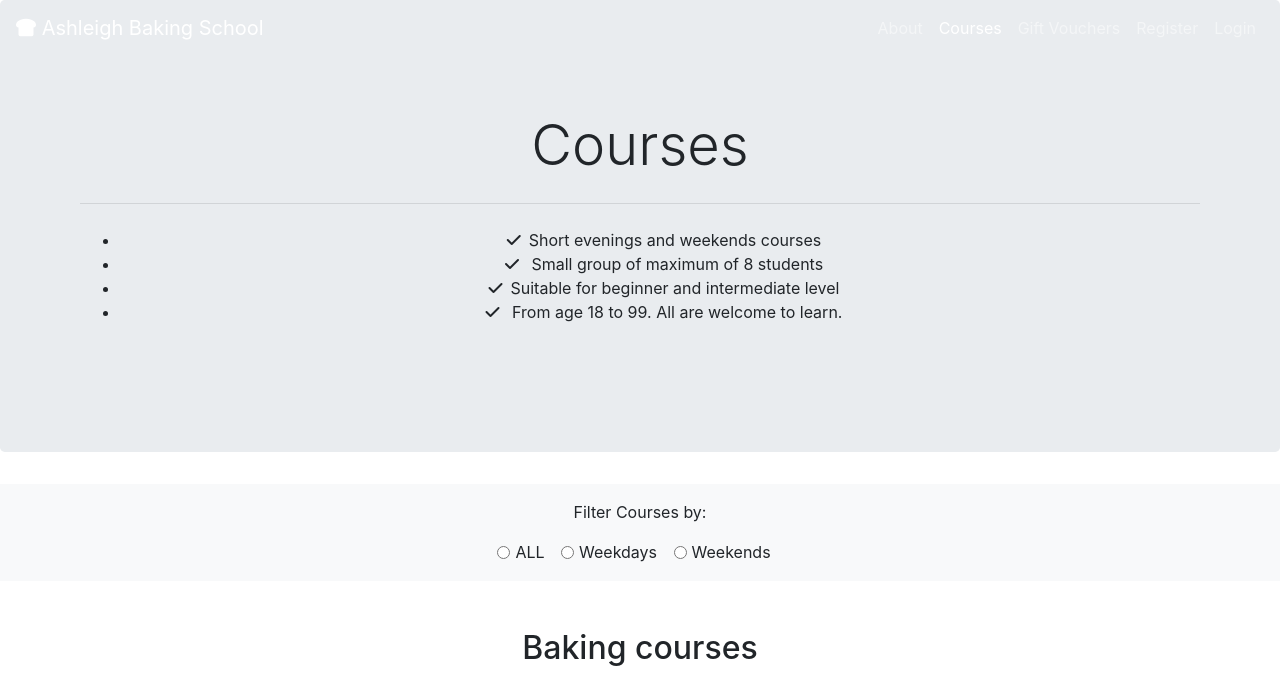
After one commit to capel82/testing_django, a Django app: page /courses in a window 1280 px wide. The commit adds this page. Shown: the top 673 px of the page. Run offline with Django 3.2, Linux system fonts and the light colour scheme; some libraries are stand-ins or nearby versions; some web fonts are replaced.

Commit message:
created frontend courses.html

```diff
--- a/pages/urls.py
+++ b/pages/urls.py
@@ -5,6 +5,7 @@ from . import views
 urlpatterns = [
     path('', views.index, name="index"),
     path('about', views.about, name="about"),
-    path('contact', views.contact, name="contact")
+    path('contact', views.contact, name="contact"),
+    path('courses', views.courses, name="courses")
 
 ]
--- a/pages/views.py
+++ b/pages/views.py
@@ -9,3 +9,6 @@ def about(request):
 
 def contact(request):
     return render(request,'pages/contact.html')
+
+def courses(request):
+    return render(request,'pages/courses.html')
--- /dev/null
+++ b/templates/pages/courses.html
@@ -0,0 +1,72 @@
+{% extends 'base.html' %}
+{% load static %}
+
+{% block content %}
+
+<div class="container-fluid p-0">
+    <div class="jumbotron jumbotron-courses">
+        <div class="overlay mx-auto p-5 text-center">
+            <p class="display-4 jumbotron_shoutout">Courses</p>
+            <hr class="my-4">
+            <ul class="jumbotron_descriptions">
+            <li><i class="fas fa-check mx-2"></i>Short evenings and weekends courses</li>
+            <li><i class="fas fa-check mx-2"></i> Small group of maximum of 8 students</li>
+            <li><i class="fas fa-check mx-2"></i>Suitable for beginner and intermediate level</li>
+            <li><i class="fas fa-check mx-2"></i> From age 18 to 99. All are welcome to learn.</li>
+            </ul>
+        </div>
+    </div>
+</div>
+<div class="container-fluid p-3 bg-light">
+    <div class="row filter_checkbox text-center">
+        <div class="col-md-12">
+            <p>Filter Courses by:</p>
+            <div class="form-check form-check-inline">
+                <input class="form-check-input" type="radio" name="inlineRadioOptions" id="checkbox_all" value="option1">
+                <label class="form-check-label" for="checkbox_all">ALL</label>
+            </div>
+            <div class="form-check form-check-inline">
+                <input class="form-check-input" type="radio" name="inlineRadioOptions" id="checkbox1" value="option1">
+                <label class="form-check-label" for="checkbox1">Weekdays</label>
+            </div>
+            <div class="form-check form-check-inline">
+                <input class="form-check-input" type="radio" name="inlineRadioOptions" id="checkbox2" value="option2">
+                <label class="form-check-label" for="checkbox2">Weekends</label>
+            </div>
+        </div>
+    </div>
+</div>
+<div class="container">
+    <div class="row text-center mt-5">
+        <div class="col-md-12">
+            <h2>Baking courses</h2>
+        </div>
+    <div class="row mb-5">
+        <div class="col-md-4">
+            <div class="card index-card">
+                    <img class="img-index card-img-top img-thumbnail" src="{% static 'img/eclairs.jpg' %}" alt="Card image cap">
+                <div class="card-body cardbody1 text-center">
+                    <a href="pastry.html" class="card-link">Pastries</a>
+                </div>
+            </div>
+        </div>
+        <div class="col-md-4">
+            <div class="card index-card">
+                    <img class="img-index card-img-top img-thumbnail" src="{% static 'img/rainbowcake.jpg' %}" alt="Card image cap">
+                <div class="card-body cardbody2 text-center">
+                    <a href="cakes.html" class="card-link">Cakes</a>
+                </div>
+            </div>
+        </div>
+        <div class="col-md-4">
+            <div class="card index-card">
+                    <img class="img-index card-img-top img-thumbnail" src="{% static 'img/ryebread.jpg' %}" alt="Card image cap">
+                <div class="card-body cardbody3 text-center">
+                    <a href="breads.html" class="card-link">Bread</a>
+                </div>
+            </div>
+        </div>
+    </div>
+    </div>
+</div>
+{% endblock %}
--- a/templates/pages/index.html
+++ b/templates/pages/index.html
@@ -34,7 +34,7 @@
             <div class="card index-card">
                 <img class="img-index card-img-top img-thumbnail" src="{% static 'img/baking.jpg' %}" alt="Card image cap">
                 <div class="card-body cardbody1 text-center">
-                <a href="courses.html" class="card-link">Courses</a>
+                <a href="{% url 'courses' %}" class="card-link">Courses</a>
                 </div>
             </div>
         </div>
--- a/templates/partials/_navbar.html
+++ b/templates/partials/_navbar.html
@@ -15,9 +15,16 @@
       >
         <a class="nav-link" href="{% url 'about' %}">About <span class="sr-only"></span></a>
       </li>
-      <li class="nav-item">
-        <a class="nav-link" href="courses.html">Courses</a>
+
+      <li
+      {% if 'courses' in request.path %}
+         class="nav-item active"
+        {% else %}
+         class= "nav-item"
+        {% endif %}>
+        <a class="nav-link" href="{% url 'courses' %}">Courses</a>
       </li>
+
       <li class="nav-item">
         <a class="nav-link" href="giftvouchers.html">Gift Vouchers</a>
       </li>
```
